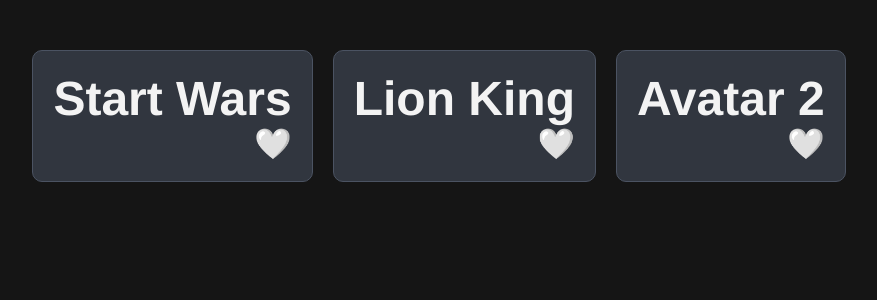
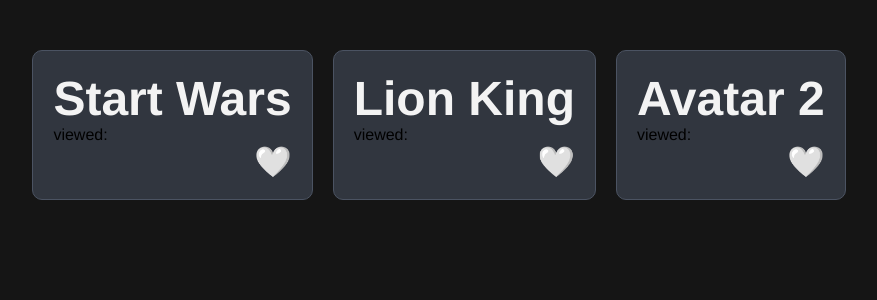
Before and after one commit to easazade/learn-javascript, a React (Vite) app in the folder simple-react-app/: page / in a window 1280 px wide. Shown: the top 300 px of the page, without its empty margins (201-1078 px from the left). Built offline with nearby package versions, Linux system fonts and the light colour scheme.

Commit message:
Update react app example

```diff
--- a/simple-react-app/src/App.jsx
+++ b/simple-react-app/src/App.jsx
@@ -1,11 +1,30 @@
-import { useState } from 'react'
+import { useEffect, useState } from 'react'
 
 const Card = ({ title }) => {
+  const [count, setCount] = useState(0)
   const [hasLiked, setHasLiked] = useState(false)
 
+  // the deps arguments will make useEffect to apply/call the effect only when given deps change.
+  useEffect(() => {
+    console.log(`${title} like status: ${hasLiked}`)
+  }, [hasLiked, title])
+
+  // one of the most common use cases of useEffects hook is to define a useEffect with empty array for deps
+  // that makes its effect callback to only run once when component is mounted.
+
+  useEffect(() => {
+    console.log(`${title} CARD RENDERED`)
+  }, [])
+
   return (
-    <div className="card">
+    // with useState effect it is recommended to update the state using a
+    // callback like: prev => prev +1 instead of just prev + 1
+    // This recommendation exists because state updates in React are asynchronous and may be batched.
+    // If you read count directly when updating state, you might read a stale value.
+    <div className="card" onClick={() => setCount((prev) => prev + 1)}>
       <h2>{title}</h2>
+      {/* {count || null} is the same as {count ? count : null} */}
+      <p>viewed: {count || null}</p>
       <button onClick={() => setHasLiked(!hasLiked)}>
         {hasLiked ? '❤️' : '🤍'}
       </button>
```
Also changed, not shown: 1 other file (tests, documents, lock files or other folders).
